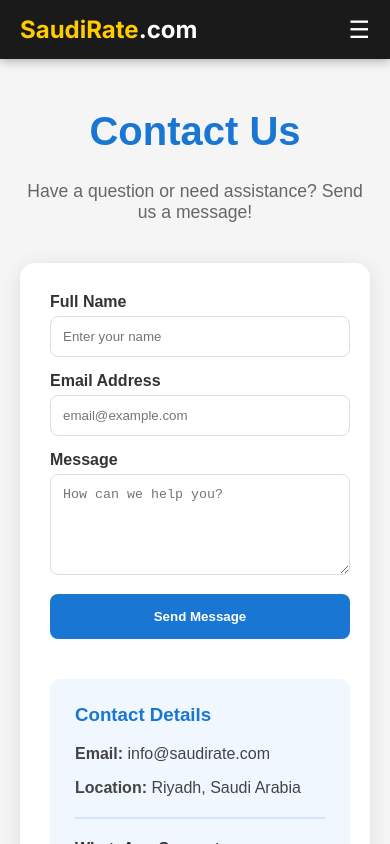
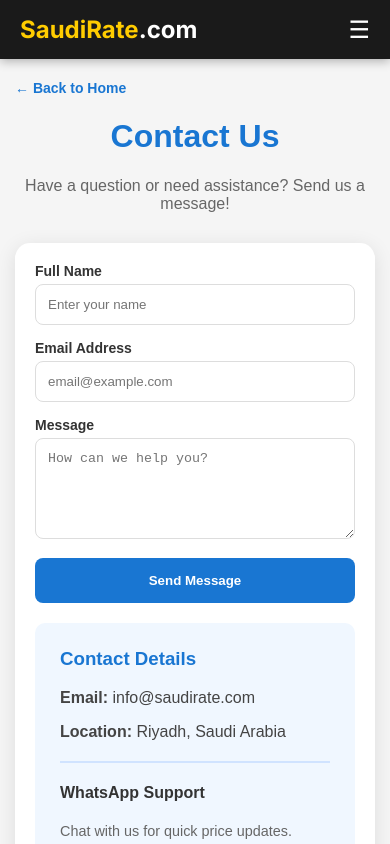
Before and after one commit to DiGiSaudia/saudirate, a Next.js app: page /contact in a window 390 px wide. Shown: the top 844 px of the page. Built offline with nearby package versions, Linux system fonts and the light colour scheme.

Commit message:
Fixed contact page mobile view and added back link

```diff
--- a/app/contact/page.tsx
+++ b/app/contact/page.tsx
@@ -1,25 +1,37 @@
+// @ts-nocheck
+"use client";
 import React from 'react';
+import Link from 'next/link';
 
 export default function ContactPage() {
   return (
-    <div style={{ maxWidth: '800px', margin: '50px auto', padding: '0 20px', fontFamily: 'Arial, sans-serif' }}>
-      <div style={{ textAlign: 'center', marginBottom: '40px' }}>
-        <h1 style={{ color: '#1976d2', fontSize: '2.5rem' }}>Contact Us</h1>
-        <p style={{ color: '#666', fontSize: '1.1rem' }}>Have a question or need assistance? Send us a message!</p>
+    <div style={{ maxWidth: '800px', margin: '20px auto', padding: '0 15px', fontFamily: 'Arial, sans-serif', boxSizing: 'border-box' }}>
+
+      {/* Back to Home Button */}
+      <div style={{ marginBottom: '20px' }}>
+        <Link href="/" style={{ textDecoration: 'none', color: '#1976d2', fontWeight: 'bold', fontSize: '14px' }}>
+          ← Back to Home
+        </Link>
+      </div>
+
+      <div style={{ textAlign: 'center', marginBottom: '30px' }}>
+        <h1 style={{ color: '#1976d2', fontSize: '2rem' }}>Contact Us</h1>
+        <p style={{ color: '#666', fontSize: '1rem' }}>Have a question or need assistance? Send us a message!</p>
       </div>
 
       <div style={{
         display: 'grid',
-        gridTemplateColumns: 'repeat(auto-fit, minmax(300px, 1fr))',
-        gap: '40px',
+        gridTemplateColumns: 'repeat(auto-fit, minmax(280px, 1fr))',
+        gap: '20px',
         backgroundColor: '#fff',
-        padding: '30px',
+        padding: '20px',
         borderRadius: '15px',
-        boxShadow: '0 4px 20px rgba(0,0,0,0.1)'
+        boxShadow: '0 4px 20px rgba(0,0,0,0.1)',
+        boxSizing: 'border-box'
       }}>
 
         {/* Contact Form */}
-        <form style={{ display: 'flex', flexDirection: 'column', gap: '15px' }}>
+        <form style={{ display: 'flex', flexDirection: 'column', gap: '15px', width: '100%', boxSizing: 'border-box' }}>
           <div>
             <label style={labelStyle}>Full Name</label>
             <input type="text" placeholder="Enter your name" style={inputStyle} />
@@ -36,7 +48,7 @@ export default function ContactPage() {
         </form>
 
         {/* Contact Details */}
-        <div style={{ backgroundColor: '#f0f7ff', padding: '25px', borderRadius: '10px' }}>
+        <div style={{ backgroundColor: '#f0f7ff', padding: '25px', borderRadius: '10px', boxSizing: 'border-box' }}>
           <h3 style={{ color: '#1976d2', marginTop: 0 }}>Contact Details</h3>
           <p style={{ color: '#444' }}><strong>Email:</strong> info@saudirate.com</p>
           <p style={{ color: '#444' }}><strong>Location:</strong> Riyadh, Saudi Arabia</p>
@@ -50,7 +62,8 @@ export default function ContactPage() {
             color: 'white',
             textDecoration: 'none',
             borderRadius: '5px',
-            fontWeight: 'bold'
+            fontWeight: 'bold',
+            textAlign: 'center'
           }}>Chat on WhatsApp</a>
         </div>
       </div>
@@ -58,6 +71,6 @@ export default function ContactPage() {
   );
 }
 
-const labelStyle = { display: 'block', marginBottom: '5px', fontWeight: 'bold' };
-const inputStyle = { width: '100%', padding: '12px', borderRadius: '8px', border: '1px solid #ddd', boxSizing: 'border-box' as const };
+const labelStyle = { display: 'block', marginBottom: '5px', fontWeight: 'bold', fontSize: '14px' };
+const inputStyle = { width: '100%', padding: '12px', borderRadius: '8px', border: '1px solid #ddd', boxSizing: 'border-box' };
 const buttonStyle = { padding: '15px', backgroundColor: '#1976d2', color: 'white', border: 'none', borderRadius: '8px', fontWeight: 'bold', cursor: 'pointer' };
```
